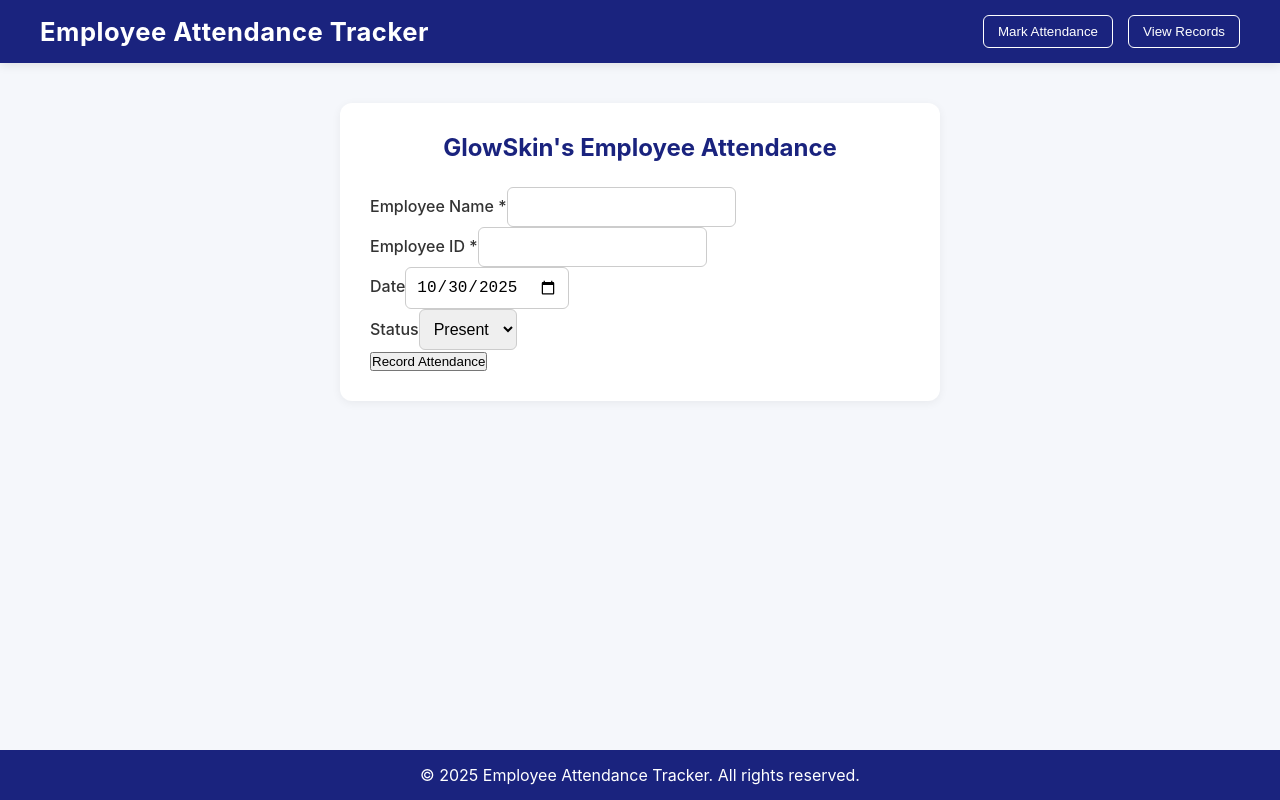
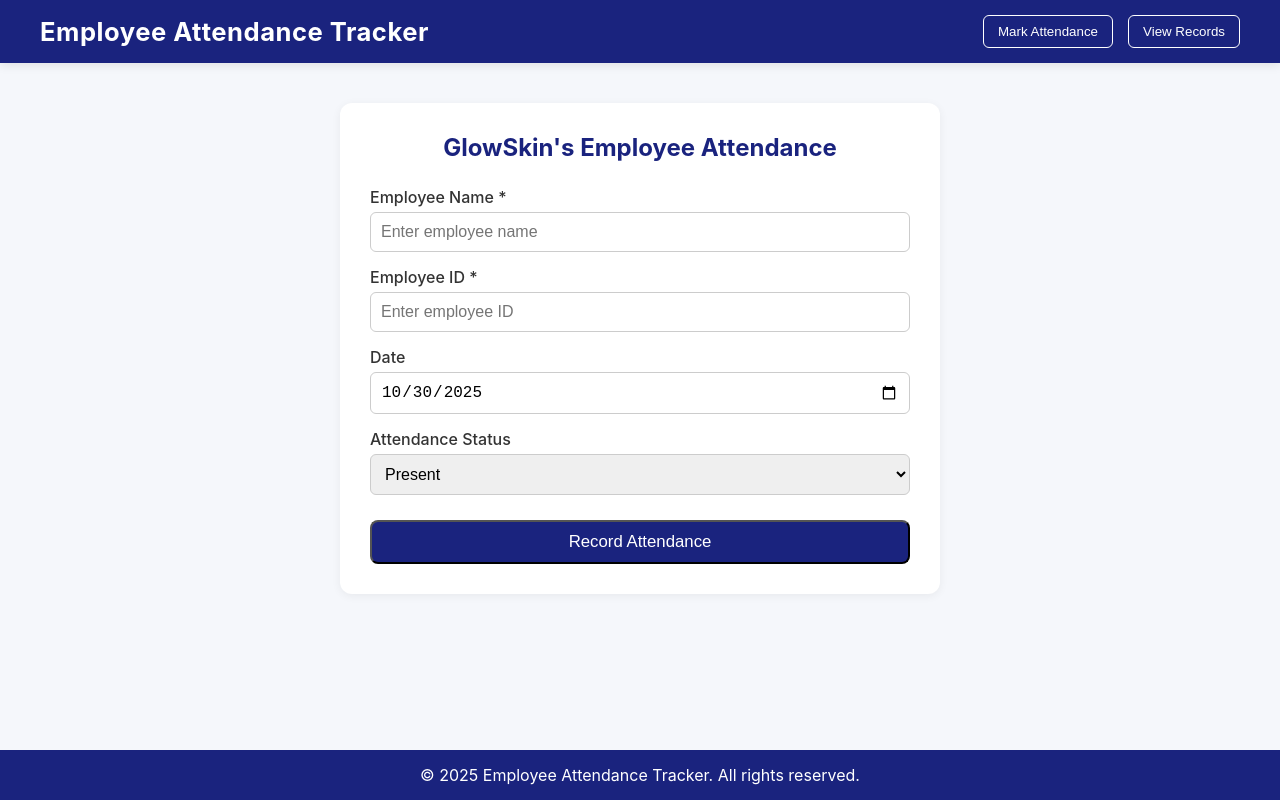
Before and after one commit to Nonceba-Roxa/employee-attendance-frontend, a React (Create React App) app: page / in a window 1280 px wide. Built offline with nearby package versions, Linux system fonts and the light colour scheme.

Commit message:
Update frontend to use production backend

```diff
--- a/src/components/AttendanceDashboard.js
+++ b/src/components/AttendanceDashboard.js
@@ -1,14 +1,14 @@
-import React, { useState, useEffect } from "react";
-import axios from "axios";
+import React, { useState, useEffect } from 'react';
+import axios from 'axios';
 
-const API_BASE_URL = process.env.REACT_APP_BACKEND_URL;
+const API_BASE_URL = 'https://employee-attendance-backend-cmu3.vercel.app/';
 
 const AttendanceDashboard = () => {
   const [attendance, setAttendance] = useState([]);
   const [filtered, setFiltered] = useState([]);
   const [loading, setLoading] = useState(true);
-  const [filters, setFilters] = useState({ date: "", employeeName: "", employeeID: "" });
-  const [error, setError] = useState("");
+  const [filters, setFilters] = useState({ date: '', employeeName: '', employeeID: '' });
+  const [error, setError] = useState('');
 
   useEffect(() => {
     fetchAttendance();
@@ -22,11 +22,12 @@ const AttendanceDashboard = () => {
     try {
       setLoading(true);
       const res = await axios.get(`${API_BASE_URL}/attendance`);
+      console.log('✅ Attendance fetched:', res.data);
       setAttendance(res.data);
       setFiltered(res.data);
     } catch (err) {
-      console.error("Fetch failed:", err.response?.data || err.message);
-      setError("Failed to fetch attendance records from backend");
+      console.error('❌ Fetch failed:', err);
+      setError('Failed to fetch attendance records');
     } finally {
       setLoading(false);
     }
@@ -42,18 +43,25 @@ const AttendanceDashboard = () => {
 
   const handleDelete = async (id, name) => {
     if (!window.confirm(`Delete record for ${name}?`)) return;
+    console.log('🧩 Deleting ID:', id);
 
     try {
-      await axios.delete(`${API_BASE_URL}/attendance/${id}`);
-      alert(`Record for ${name} deleted successfully`);
-      fetchAttendance();
+      const res = await axios.delete(`${API_BASE_URL}/attendance/${id}`);
+      console.log('✅ Delete success:', res.data);
+
+      if (res.data.success) {
+        setAttendance(prev => prev.filter(r => r.id !== id && r.ID !== id));
+        alert(`✅ Record for ${name} deleted.`);
+      } else {
+        alert(`⚠️ ${res.data.message || 'Delete failed'}`);
+      }
     } catch (err) {
-      console.error("Delete failed:", err);
-      alert("Error deleting record. Check console for details.");
+      console.error('❌ Delete failed:', err);
+      alert('Error deleting record. Check console for details.');
     }
   };
 
-  const clearFilters = () => setFilters({ date: "", employeeName: "", employeeID: "" });
+  const clearFilters = () => setFilters({ date: '', employeeName: '', employeeID: '' });
 
   if (loading) return <p>Loading attendance...</p>;
   if (error) return <p>{error}</p>;
@@ -63,15 +71,30 @@ const AttendanceDashboard = () => {
       <h2>GlowSkin's Attendance Records</h2>
 
       <div className="filters">
-        <input type="date" value={filters.date} onChange={e => setFilters({ ...filters, date: e.target.value })} />
-        <input type="text" placeholder="Employee Name" value={filters.employeeName} onChange={e => setFilters({ ...filters, employeeName: e.target.value })} />
-        <input type="text" placeholder="Employee ID" value={filters.employeeID} onChange={e => setFilters({ ...filters, employeeID: e.target.value })} />
+        <input
+          type="date"
+          name="date"
+          value={filters.date}
+          onChange={e => setFilters({ ...filters, date: e.target.value })}
+        />
+        <input
+          type="text"
+          placeholder="Employee Name"
+          value={filters.employeeName}
+          onChange={e => setFilters({ ...filters, employeeName: e.target.value })}
+        />
+        <input
+          type="text"
+          placeholder="Employee ID"
+          value={filters.employeeID}
+          onChange={e => setFilters({ ...filters, employeeID: e.target.value })}
+        />
         <button onClick={clearFilters}>Clear</button>
       </div>
 
       <p>Showing {filtered.length} of {attendance.length} records</p>
 
-      <table border="1" cellPadding="8" style={{ width: "100%", marginTop: "10px" }}>
+      <table border="1" cellPadding="8" style={{ width: '100%', marginTop: '10px' }}>
         <thead>
           <tr>
             <th>ID</th>
@@ -87,14 +110,14 @@ const AttendanceDashboard = () => {
             <tr><td colSpan="6" align="center">No records found</td></tr>
           ) : (
             filtered.map(r => (
-              <tr key={r.id}>
-                <td>{r.id}</td>
+              <tr key={r.id || r.ID}>
+                <td>{r.id || r.ID}</td>
                 <td>{r.employeeName}</td>
                 <td>{r.employeeID}</td>
                 <td>{new Date(r.date).toLocaleDateString()}</td>
                 <td>{r.status}</td>
                 <td>
-                  <button onClick={() => handleDelete(r.id, r.employeeName)}>Delete</button>
+                  <button onClick={() => handleDelete(r.id || r.ID, r.employeeName)}>Delete</button>
                 </td>
               </tr>
             ))
--- a/src/components/AttendanceForm.js
+++ b/src/components/AttendanceForm.js
@@ -1,43 +1,49 @@
-import React, { useState } from "react";
-import axios from "axios";
+import React, { useState } from 'react';
+import axios from 'axios';
 
-const API_BASE_URL = process.env.REACT_APP_BACKEND_URL;
+const API_BASE_URL = 'https://employee-attendance-backend-cmu3.vercel.app/';
 
 const AttendanceForm = ({ onAttendanceAdded }) => {
   const [formData, setFormData] = useState({
-    employeeName: "",
-    employeeID: "",
-    date: new Date().toISOString().split("T")[0],
-    status: "Present"
+    employeeName: '',
+    employeeID: '',
+    date: new Date().toISOString().split('T')[0],
+    status: 'Present'
   });
-  const [message, setMessage] = useState("");
+  const [message, setMessage] = useState('');
   const [isLoading, setIsLoading] = useState(false);
 
-  const handleChange = (e) => setFormData({ ...formData, [e.target.name]: e.target.value });
+  const handleChange = (e) => {
+    setFormData({
+      ...formData,
+      [e.target.name]: e.target.value
+    });
+  };
 
   const handleSubmit = async (e) => {
     e.preventDefault();
+
     if (!formData.employeeName.trim() || !formData.employeeID.trim()) {
-      setMessage("Please fill in all required fields");
+      setMessage('Please fill in all required fields');
       return;
     }
 
     setIsLoading(true);
-    setMessage("");
+    setMessage('');
 
     try {
       const response = await axios.post(`${API_BASE_URL}/attendance`, formData);
-      setMessage(response.data.message || "Attendance recorded successfully");
+      setMessage(response.data.message);
       setFormData({
-        employeeName: "",
-        employeeID: "",
-        date: new Date().toISOString().split("T")[0],
-        status: "Present"
+        employeeName: '',
+        employeeID: '',
+        date: new Date().toISOString().split('T')[0],
+        status: 'Present'
       });
-      onAttendanceAdded?.();
+      onAttendanceAdded();
     } catch (error) {
-      console.error("Error submitting attendance:", error.response?.data || error.message);
-      setMessage(error.response?.data?.error || "Failed to record attendance");
+      console.error('Error submitting attendance:', error);
+      setMessage(error.response?.data?.error || 'Failed to record attendance');
     } finally {
       setIsLoading(false);
     }
@@ -46,29 +52,73 @@ const AttendanceForm = ({ onAttendanceAdded }) => {
   return (
     <div className="attendance-form">
       <h2>GlowSkin's Employee Attendance</h2>
-      {message && <div className="message">{message}</div>}
+
+      {message && (
+        <div className={`message ${message.includes('success') ? 'success' : 'error'}`}>
+          {message}
+        </div>
+      )}
 
       <form onSubmit={handleSubmit}>
-        <div>
-          <label>Employee Name *</label>
-          <input type="text" name="employeeName" value={formData.employeeName} onChange={handleChange} required />
+        <div className="form-group">
+          <label htmlFor="employeeName">Employee Name *</label>
+          <input
+            type="text"
+            id="employeeName"
+            name="employeeName"
+            value={formData.employeeName}
+            onChange={handleChange}
+            required
+            placeholder="Enter employee name"
+          />
         </div>
-        <div>
-          <label>Employee ID *</label>
-          <input type="text" name="employeeID" value={formData.employeeID} onChange={handleChange} required />
+
+        <div className="form-group">
+          <label htmlFor="employeeID">Employee ID *</label>
+          <input
+            type="text"
+            id="employeeID"
+            name="employeeID"
+            value={formData.employeeID}
+            onChange={handleChange}
+            required
+            placeholder="Enter employee ID"
+          />
         </div>
-        <div>
-          <label>Date</label>
-          <input type="date" name="date" value={formData.date} onChange={handleChange} required />
+
+        <div className="form-group">
+          <label htmlFor="date">Date</label>
+          <input
+            type="date"
+            id="date"
+            name="date"
+            value={formData.date}
+            onChange={handleChange}
+            required
+          />
         </div>
-        <div>
-          <label>Status</label>
-          <select name="status" value={formData.status} onChange={handleChange} required>
+
+        <div className="form-group">
+          <label htmlFor="status">Attendance Status</label>
+          <select
+            id="status"
+            name="status"
+            value={formData.status}
+            onChange={handleChange}
+            required
+          >
             <option value="Present">Present</option>
             <option value="Absent">Absent</option>
           </select>
         </div>
-        <button type="submit" disabled={isLoading}>{isLoading ? "Recording..." : "Record Attendance"}</button>
+
+        <button
+          type="submit"
+          className="submit-btn"
+          disabled={isLoading}
+        >
+          {isLoading ? 'Recording...' : 'Record Attendance'}
+        </button>
       </form>
     </div>
   );
```
Also changed, not shown: 1 other file (tests, documents, lock files or other folders).
